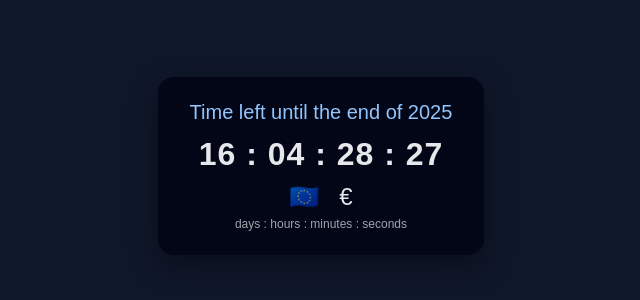
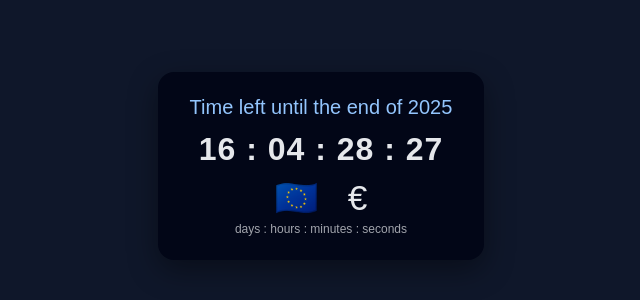
Before and after one commit to AnetaKovacheva/clock, a plain HTML site: page index.html in a window 1280 px wide. Shown: the part 234-534 px from the top of the page, without its empty margins (319-959 px from the left). Drawn offline with Linux system fonts and the light colour scheme.

Commit message:
larger flag and euro sign

```diff
--- a/index.html
+++ b/index.html
@@ -44,8 +44,9 @@
     }
 
     .icons {
-      margin-top: 10px;
-      font-size: 1.5rem;
+      margin-top: 12px;
+      font-size: 2.2rem; /* bigger EU flag & euro sign */
+      line-height: 1;
     }
   </style>
 </head>
```
